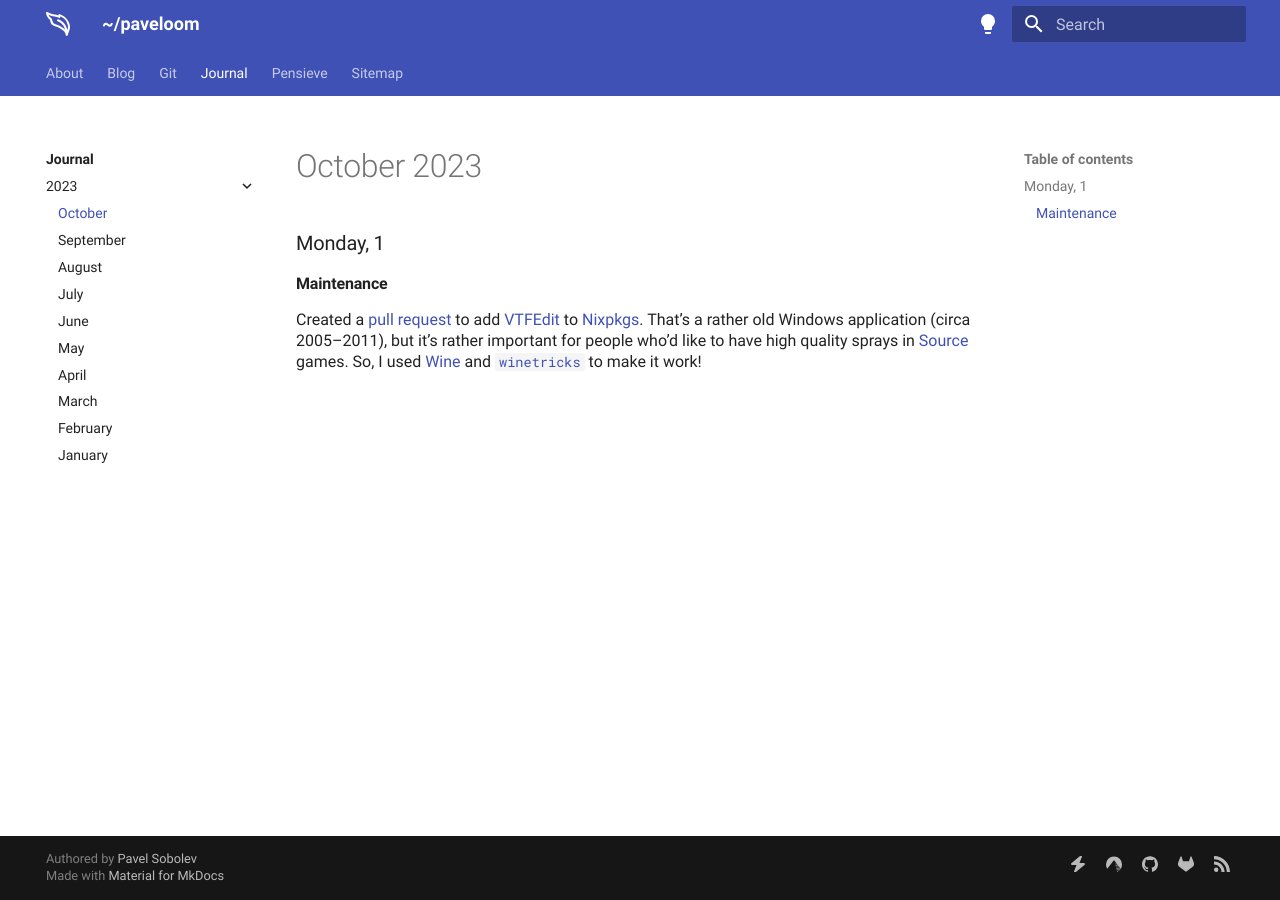
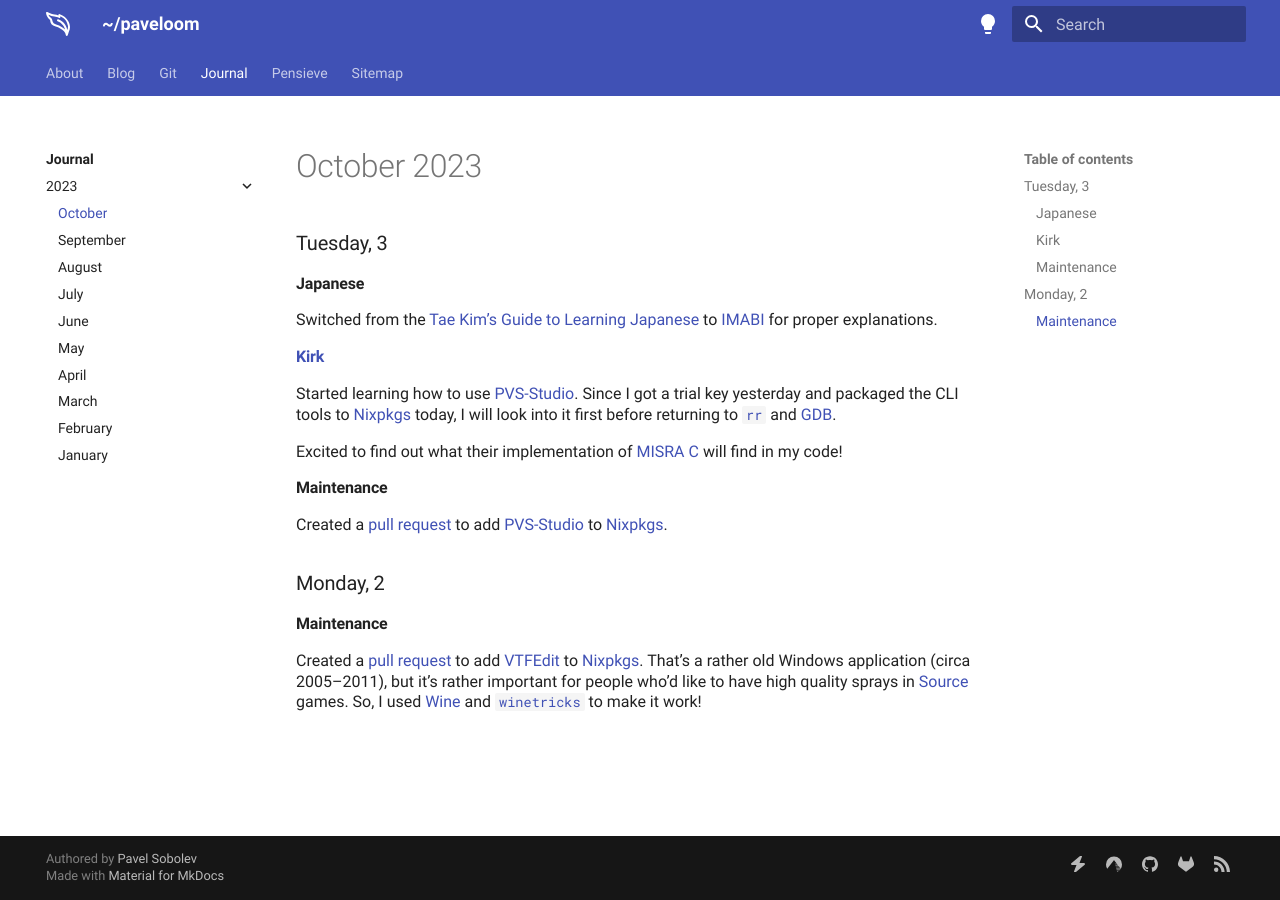
Before and after one commit to paveloom/paveloom.dev, an MkDocs documentation site: the page built from content/journal/2023/october.md, in a window 1280 px wide. Built offline with MkDocs 1.6.1 and Material for MkDocs 9.7.7, drawn with Linux system fonts in a browser that asks for light colours.

Commit message:
Journal: add the October, 3 entry.

```diff
--- a/content/journal/2023/october.md
+++ b/content/journal/2023/october.md
@@ -1,7 +1,23 @@
 # October 2023
 
-### Monday, 1 {#1}
+### Tuesday, 3 {#3}
 
-#### Maintenance {#1#maintenance}
+#### Japanese {#3#japanese}
+
+Switched from the [Tae Kim's Guide to Learning Japanese](https://guidetojapanese.org/learn/complete) to [IMABI](https://imabi.org) for proper explanations.
+
+#### [Kirk](../../git.md#kirk) {#3#kirk}
+
+Started learning how to use [PVS-Studio](https://pvs-studio.com/en/pvs-studio). Since I got a trial key yesterday and packaged the CLI tools to [Nixpkgs](https://github.com/NixOS/nixpkgs) today, I will look into it first before returning to [`rr`](https://github.com/rr-debugger/rr) and [GDB](https://www.sourceware.org/gdb).
+
+Excited to find out what their implementation of [MISRA C](https://en.wikipedia.org/wiki/MISRA_C) will find in my code!
+
+#### Maintenance {#3#maintenance}
+
+Created a [pull request](https://github.com/NixOS/nixpkgs/pull/258817) to add [PVS-Studio](https://pvs-studio.com/en/pvs-studio) to [Nixpkgs](https://github.com/NixOS/nixpkgs).
+
+### Monday, 2 {#2}
+
+#### Maintenance {#2#maintenance}
 
 Created a [pull request](https://github.com/NixOS/nixpkgs/pull/258646) to add [VTFEdit](https://developer.valvesoftware.com/wiki/VTFEdit) to [Nixpkgs](https://github.com/NixOS/nixpkgs). That's a rather old Windows application (circa 2005--2011), but it's rather important for people who'd like to have high quality sprays in [Source](https://en.wikipedia.org/wiki/Source) games. So, I used [Wine](https://en.wikipedia.org/wiki/Wine_(software)) and [`winetricks`](https://github.com/Winetricks/winetricks) to make it work!
```
